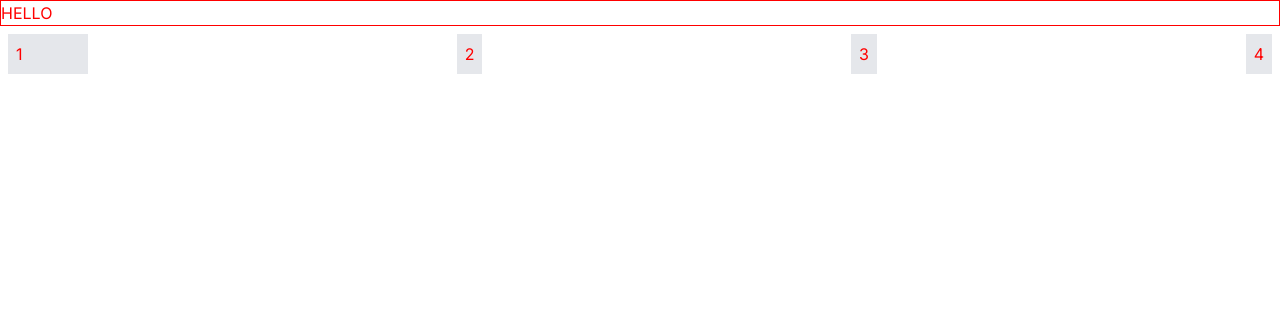
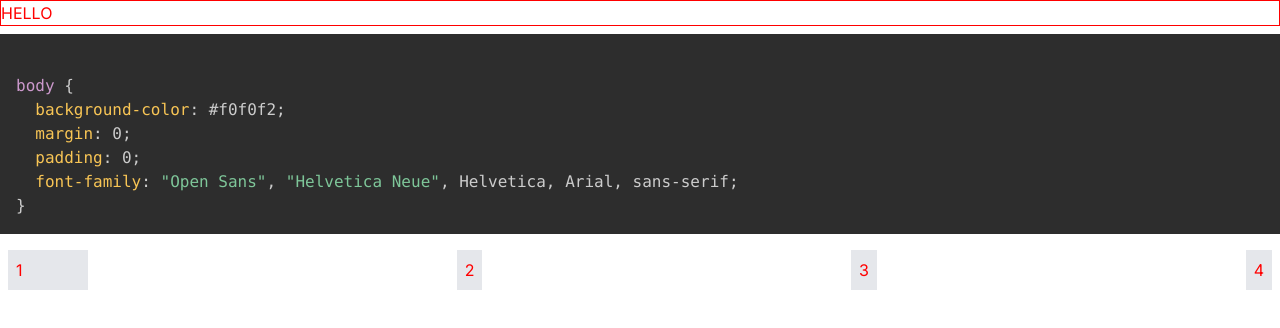
Before and after one commit to kengo-k/css-cookbook, a Next.js app: page / in a window 1280 px wide. Shown: the top 328 px of the page. Built offline with nearby package versions, Linux system fonts and the light colour scheme.

Commit message:
update: apply prismjs and source highlight

```diff
--- a/package.json
+++ b/package.json
@@ -12,6 +12,7 @@
     "autoprefixer": "10.4.14",
     "next": "13.4.12",
     "postcss": "8.4.27",
+    "prismjs": "^1.29.0",
     "react": "18.2.0",
     "react-dom": "18.2.0",
     "sass": "^1.64.1",
--- a/src/app/page.js
+++ b/src/app/page.js
@@ -1,7 +1,27 @@
+"use client";
+import Prism from "prismjs";
+import "prismjs/components/prism-css.min.js";
+import "prismjs/themes/prism-tomorrow.css";
+import { useEffect } from "react";
+const codeString = `
+body {
+  background-color: #f0f0f2;
+  margin: 0;
+  padding: 0;
+  font-family: "Open Sans", "Helvetica Neue", Helvetica, Arial, sans-serif;
+}`;
+
 export default function Home() {
+  useEffect(() => {
+    Prism.highlightAll();
+  }, []);
+
   return (
     <main className="foo">
       <div style={{ border: "1px solid red" }}>HELLO</div>
+      <pre>
+        <code className="language-css">{codeString}</code>
+      </pre>
       <div className="flex justify-between w-500">
         <div className="bg-gray-200 p-2 m-2 w-20">1</div>
         <div className="bg-gray-200 p-2 m-2">2</div>
```
Also changed, not shown: 1 other file (tests, documents, lock files or other folders).
